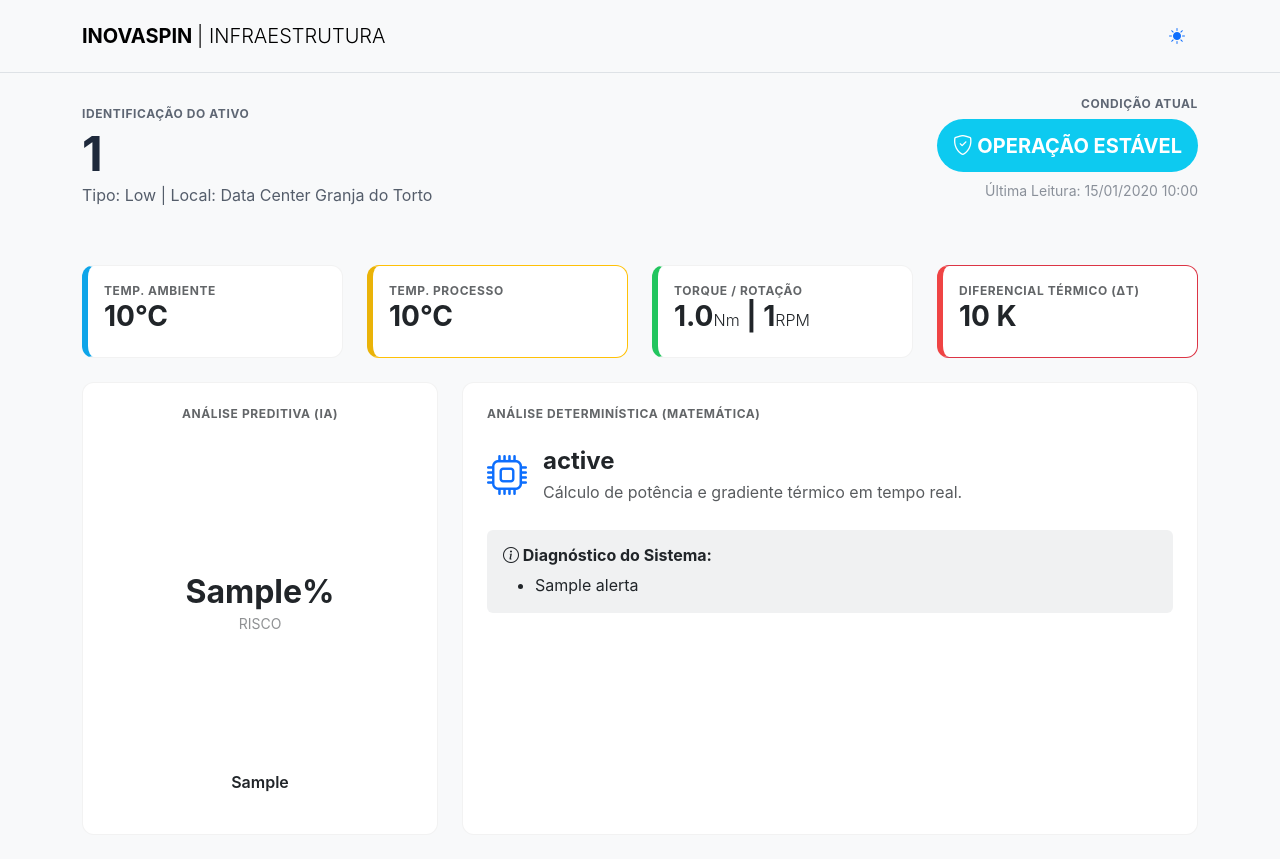
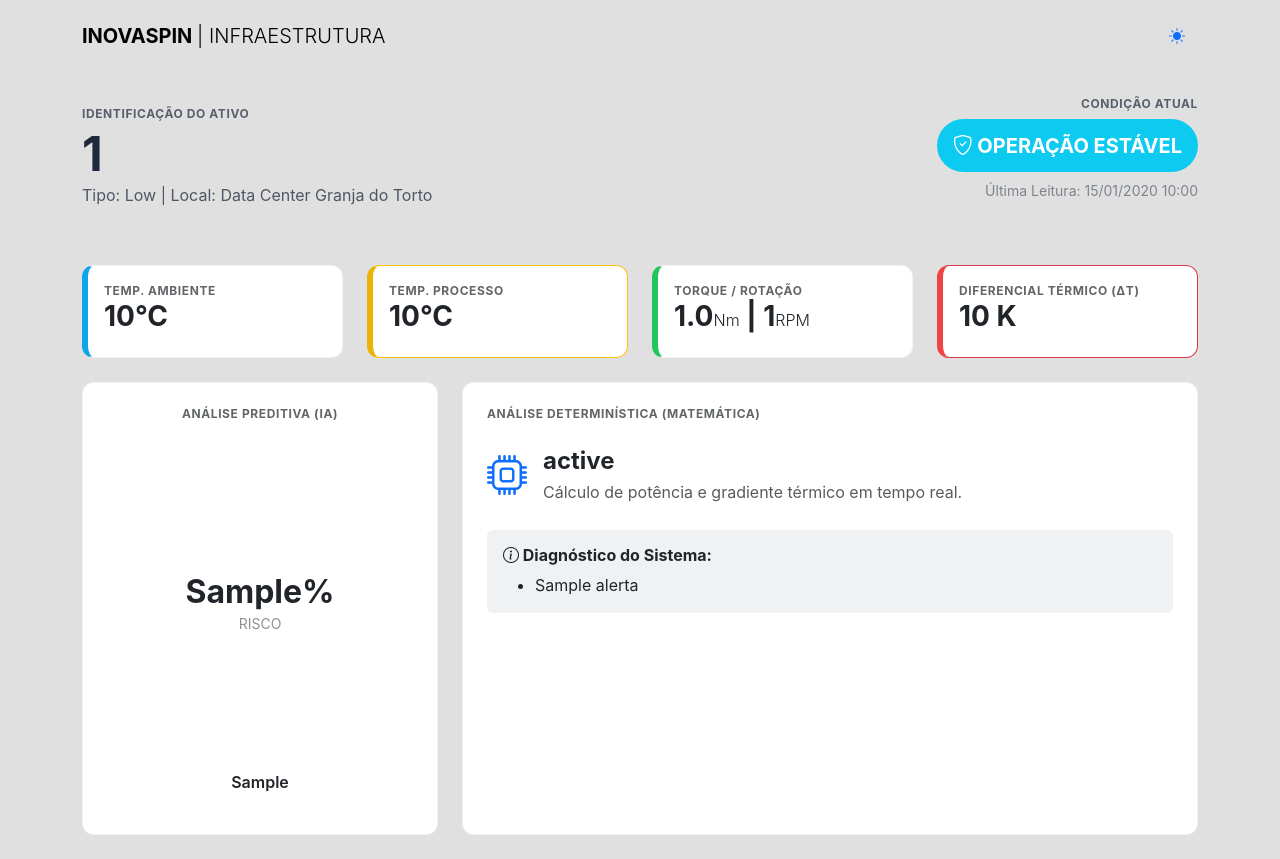
Before and after one commit to LucasDiasAlves/hackathon_inovSpin, a Django app: template monitoramento/templates/monitoramento/index.html in a window 1280 px wide. Run offline with Django 5.2, Linux system fonts and the light colour scheme; tables that the repository leaves empty hold one stand-in row (values such as "Sample post"); the template is opened without the code that fills it: values that come from a table or form of the project are taken from there, most other values are stand-ins (such as "Sample title", 1, 10 or a date in 2020).

Commit message:
STYLE, - alterando cor de fundo do html com thema claro

```diff
--- a/monitoramento/static/monitoramento/css/style.css
+++ b/monitoramento/static/monitoramento/css/style.css
@@ -1,5 +1,5 @@
 :root {
-    --bg-light: #f8f9fa;
+    --bg-light: #e0e0e0;
     --bg-dark: #0f172a;
     --card-light: #ffffff;
     --card-dark: #1e293b;
```
